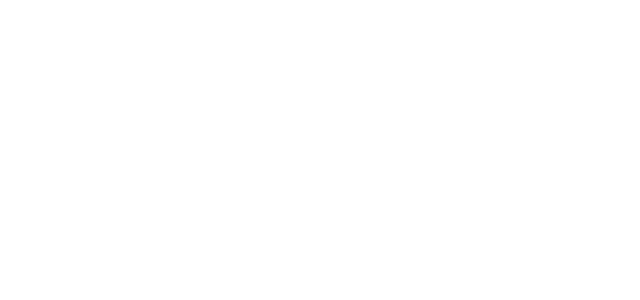
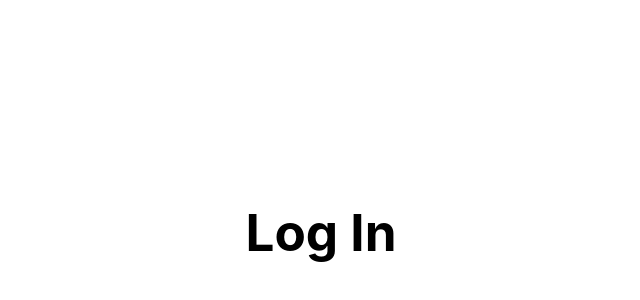
Before and after one commit to giecherry/Productivity-Assistant-Application, a React (Vite) app: page / in a window 1280 px wide. Shown: the part 168-468 px from the top of the page, without its empty margins (319-959 px from the left). Built offline with nearby package versions, Linux system fonts and the light colour scheme.

Commit message:
change color

```diff
--- a/src/index.css
+++ b/src/index.css
@@ -4,7 +4,7 @@
   font-weight: 400;
 
   color-scheme: light dark;
-  color: rgba(255, 255, 255, 0.87);
+  color: black;
   background-color: white;
 
   font-synthesis: none;
```
